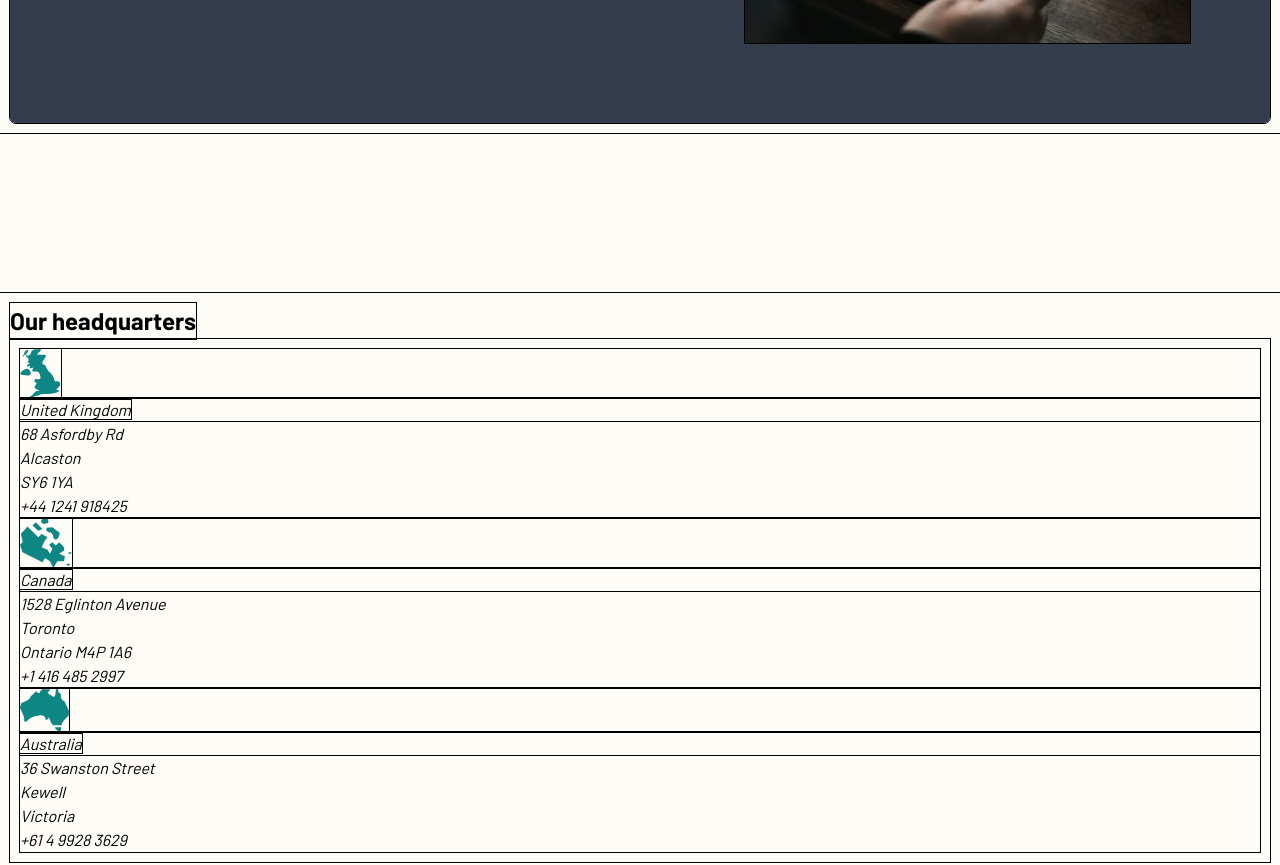
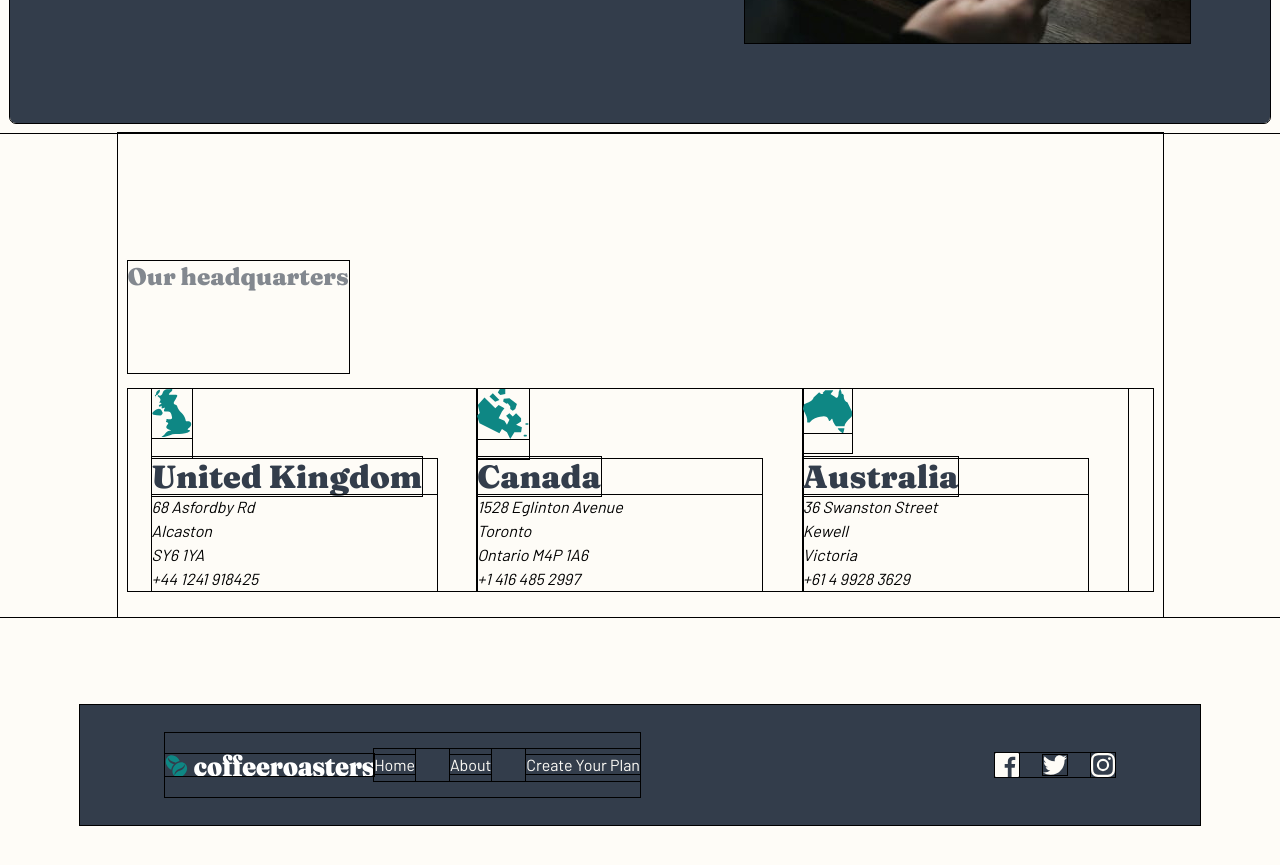
Before and after one commit to tlanettepollard/FEM-CoffeeRoasters-Subscription-Site-TLP, a React (Vite) app: page /about in a window 1280 px wide. Shown: the part 1720-2585 px from the top of the page. Built offline with nearby package versions, Linux system fonts and the light colour scheme.

Commit message:
Updates
Signed-off-by: T. Lanette <TLPollard4516@gmail.com>

```diff
--- a/src/components/About/AboutLocation.jsx
+++ b/src/components/About/AboutLocation.jsx
@@ -4,13 +4,13 @@ export function AboutLocation() {
     return (
         <section className='location container'>
             <h2 className='location__main__title'>Our headquarters</h2>
-            <ul className='location__list container'>
+            <ul className='location__content'>
                 {Countries.map(site => {
                     return <li key={site.id} className='location__list'>
-                        <div className='location__container'>
+                        <div className='location__img__container'>
                             <img className='location__img' src={site.imgUrl} width={site.width} height={site.height} alt={site.alt} />
                         </div>
-                        <div className='location__content'>
+                        <div className='location__details'>
                             <address>
                                 <span className='location__title'>{site.country}</span>
                                 <p className='location__address'>
--- a/src/styles/components/_map.scss
+++ b/src/styles/components/_map.scss
@@ -3,7 +3,39 @@
 
     .location {
         @include flex(column, flex-start, flex-start);
-        margin-top: 10rem !important;
+        padding-top: 8rem !important;
+        margin: auto;
+        width: 65.3125rem !important;
+        height: 22.875rem;
 
+        &__main__title {
+            @include HeaderFourGrey;
+            padding-bottom: 5rem;
 
+        }
+        &__content {
+            display: grid;
+            grid-template-columns: repeat(3, 1fr);
+            grid-template-rows: 1fr;
+            padding: 0 1.5rem;
+            width: 100%;
+
+            .location__list {
+                @include flex(column, space-between, flex-start);
+
+                .location__img__container {
+                    padding-bottom: 1.25rem;
+                }
+
+                .location__details {
+                    width: 17.8125rem;
+
+                    .location__title {
+                        @include HeaderThreeDK;
+
+                    }
+                }
+            }
+
+        }
     }
```
